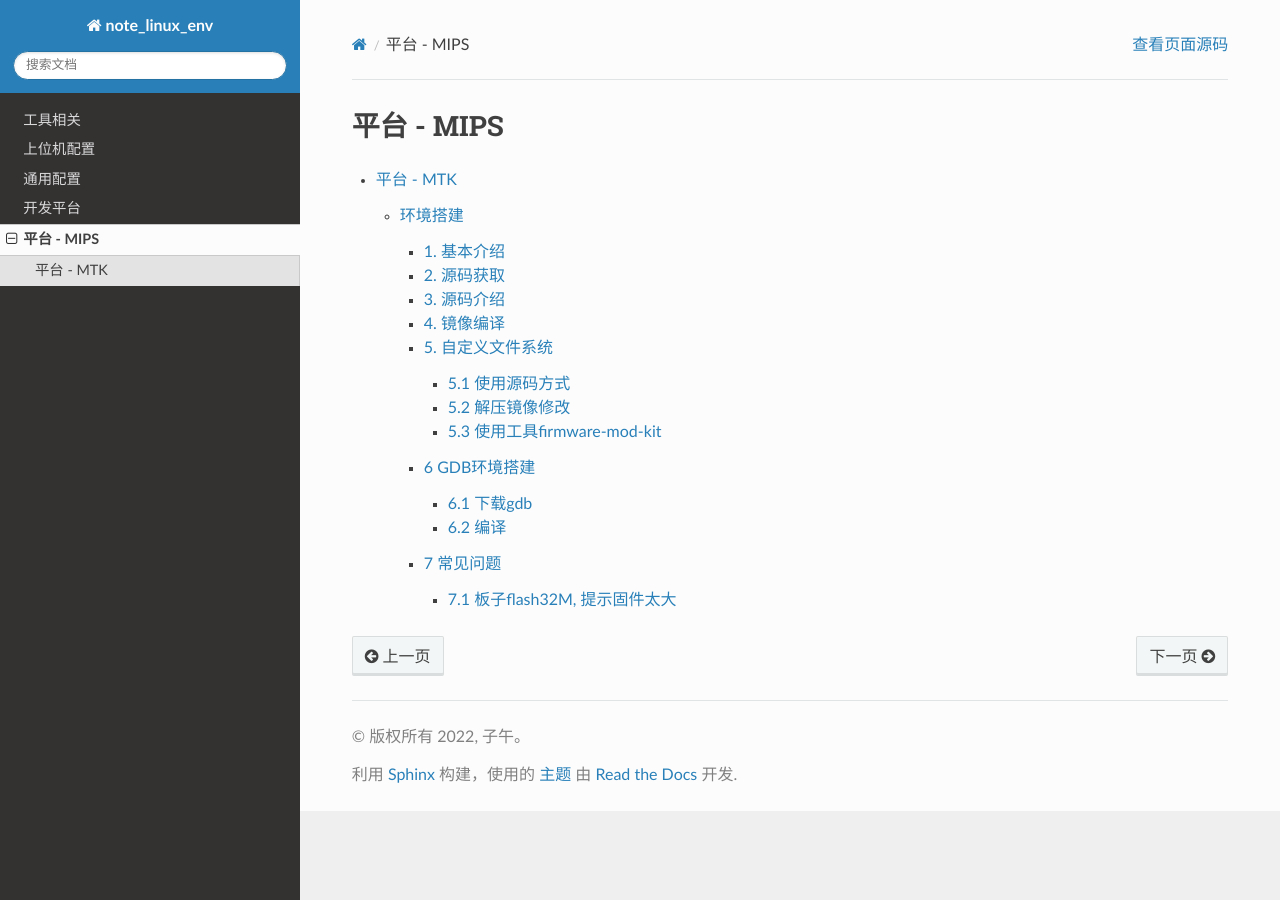
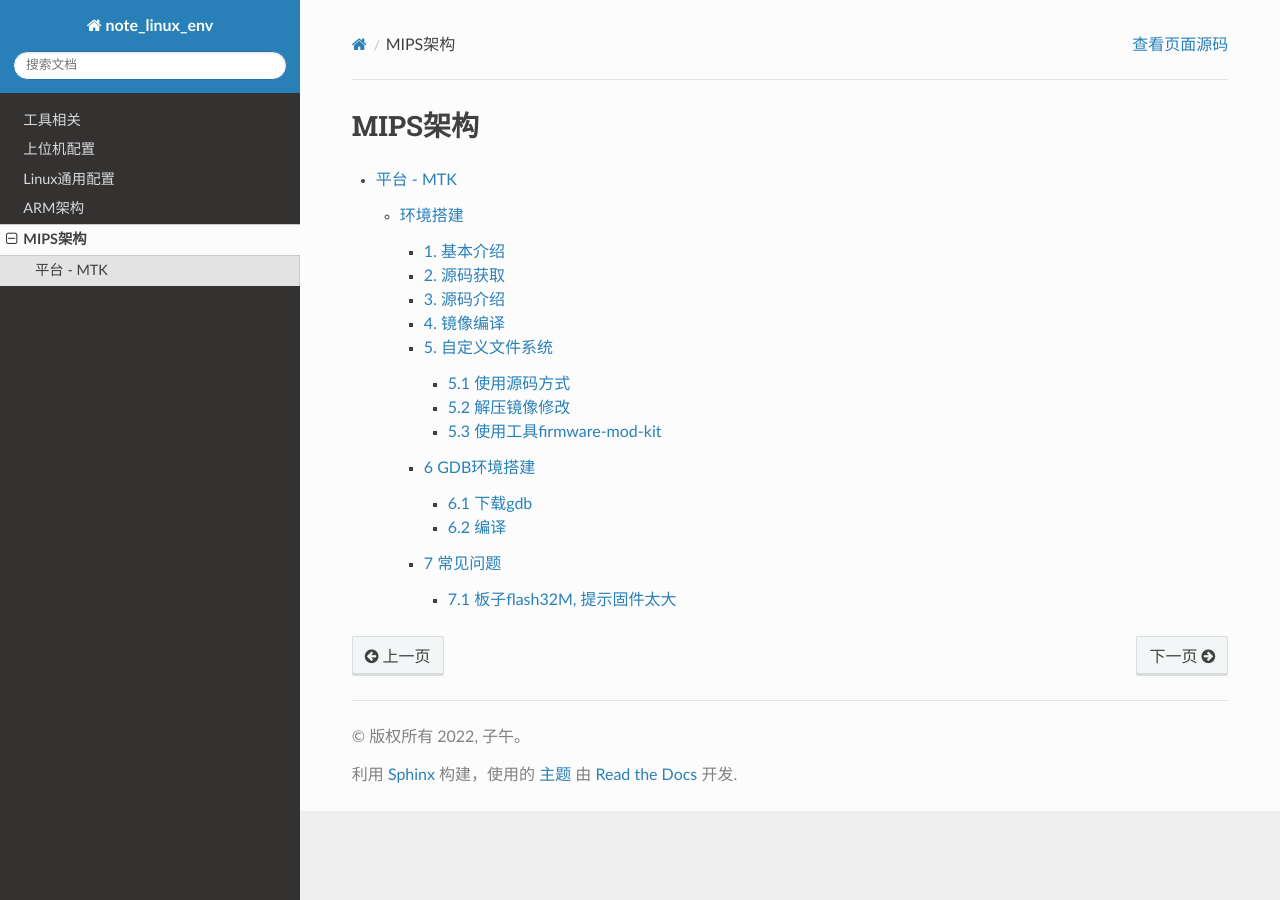
Before and after one commit to lzstudy/note_linux_env, a Sphinx documentation site: the page built from source/05_mips/index.rst, in a window 1280 px wide. Built offline with Sphinx 7.4.7 and the Read the Docs theme 2.0.0, drawn with Linux system fonts in a browser that asks for light colours.

Commit message:
feat |> 优化

```diff
--- a/source/03_common/index.rst
+++ b/source/03_common/index.rst
@@ -1,4 +1,4 @@
-通用配置
+Linux通用配置
 ========================================
 
 .. toctree::
--- a/source/04_arm/01_nxp/index.rst
+++ b/source/04_arm/01_nxp/index.rst
@@ -1,4 +1,4 @@
-imx8mp
+平台 - NXP
 ========================================
 
 .. toctree::
--- a/source/04_arm/index.rst
+++ b/source/04_arm/index.rst
@@ -1,4 +1,4 @@
-开发平台
+ARM架构
 ========================================
 
 .. toctree::
--- a/source/05_mips/index.rst
+++ b/source/05_mips/index.rst
@@ -1,4 +1,4 @@
-平台 - MIPS
+MIPS架构
 ========================================
 
 .. toctree::
```
